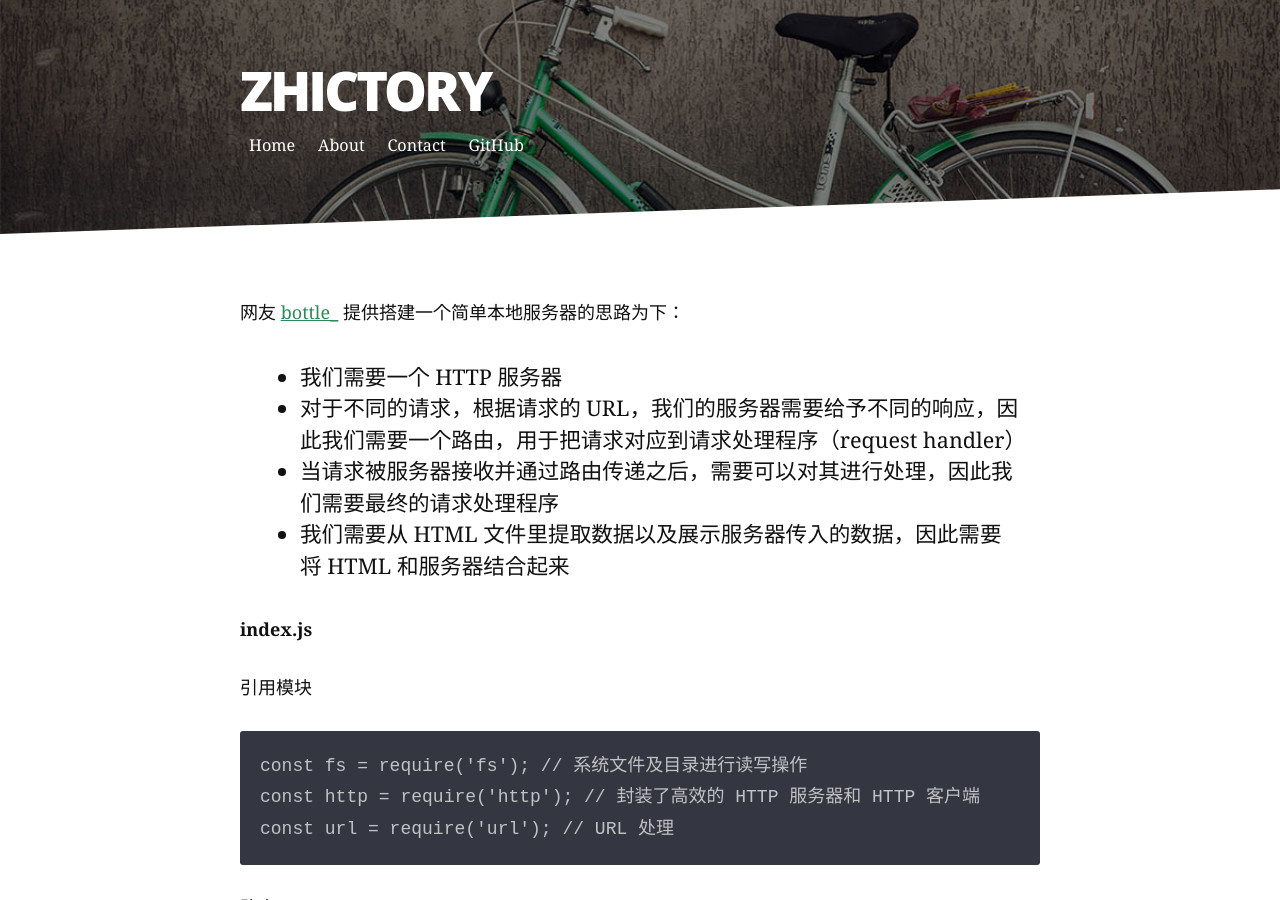
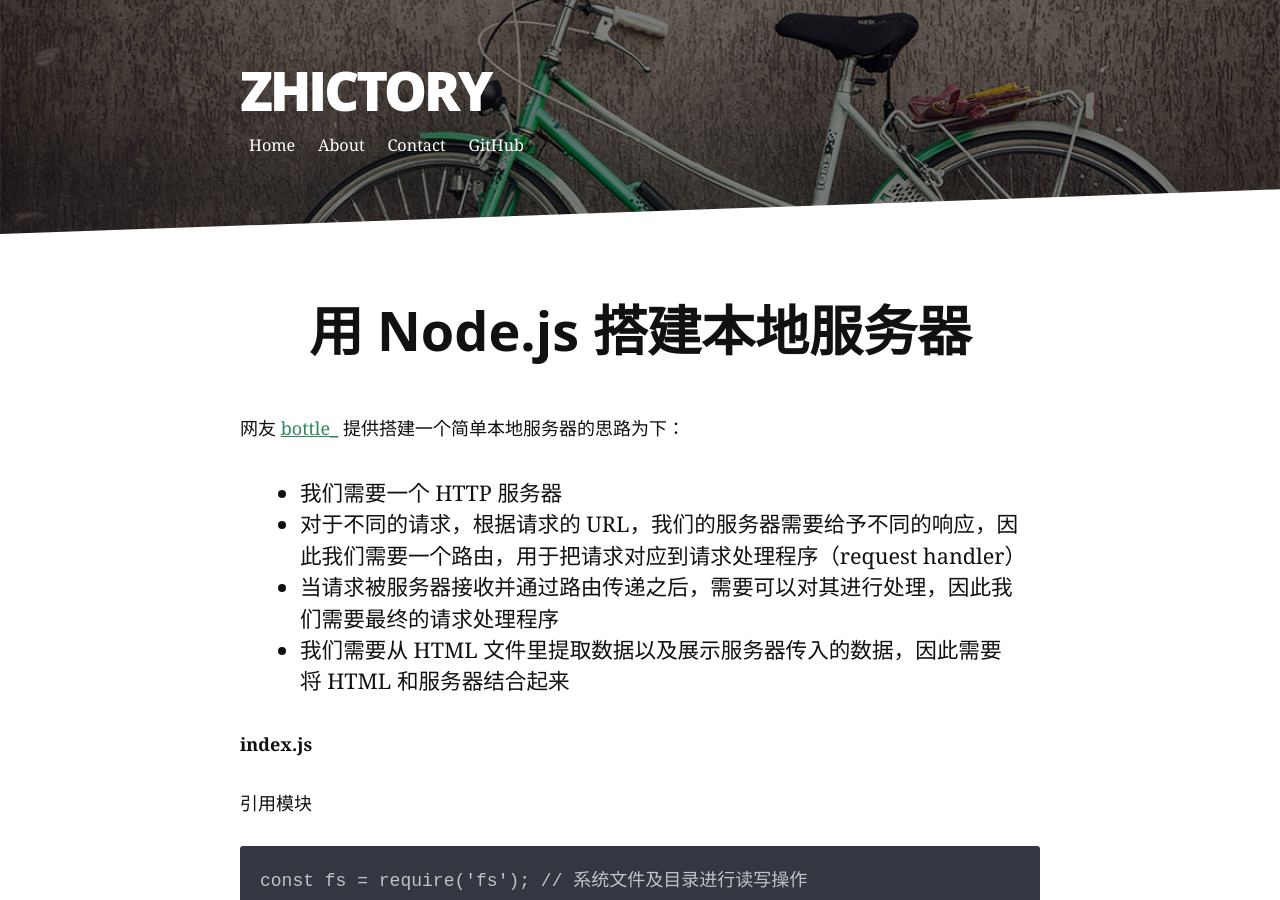
Before and after one commit to gitbxq/blog, a Jekyll site: the page built from _posts/2018-4-20-node-server.md, in a window 1280 px wide and 900 px high. Built offline with Jekyll 4.4.1, drawn with Linux system fonts in a browser that asks for light colours.

Commit message:
Updated 更新博文：用 Node.js 搭建本地服务器

```diff
--- a/_posts/2018-4-20-node-server.md
+++ b/_posts/2018-4-20-node-server.md
@@ -2,6 +2,8 @@
 layout: default
 title: 用 Node.js 搭建本地服务器
 ---
+
+# 用 Node.js 搭建本地服务器
 
 网友 [bottle_](https://segmentfault.com/u/bottle1125) 提供搭建一个简单本地服务器的思路为下：
 
```
Also changed, not shown: 1 other file.
